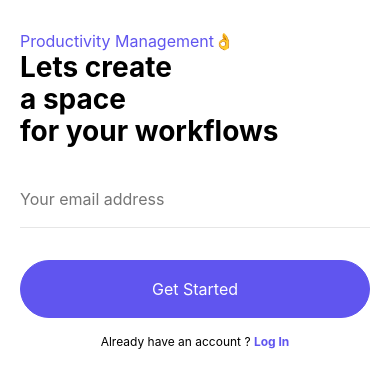
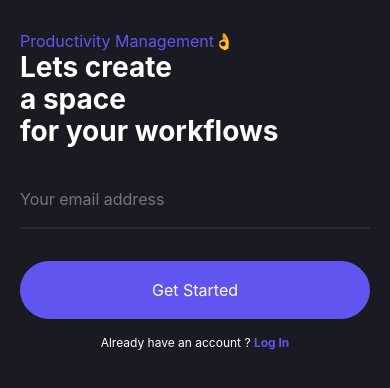
Before and after one commit to 9trocoder/company-x, a React (Create React App) app: page / in a window 390 px wide. Shown: the top 388 px of the page. Built offline with nearby package versions, Linux system fonts and the light colour scheme.

Commit message:
change the full theme

```diff
--- a/src/index.css
+++ b/src/index.css
@@ -15,6 +15,8 @@ body {
   scroll-behavior: smooth;
   position: relative;
   overflow-x: hidden ;
+  background-color: #1a1a22;
+  color: #fff;
 }
 
 code {
--- a/src/pages/Onboarding/BusinessSignup.css
+++ b/src/pages/Onboarding/BusinessSignup.css
@@ -1,6 +1,6 @@
 @media screen and (max-width: 500px) {
   .gobackbtn {
-    border: 1px solid #e6e6e6;
+    border: 3px solid #272935;
     width: 30px;
     height: 30px;
     display: flex;
--- a/src/pages/Onboarding/Firstboard.css
+++ b/src/pages/Onboarding/Firstboard.css
@@ -46,8 +46,10 @@
     padding: 18px 0px 18px 0px;
     color: #1d1d1f;
     border: none;
-    border-bottom: 1px solid #e6e6e6;
+    border-bottom: 2px solid #272935;
     outline: none;
+    background-color: transparent;
+    color: #fff;
   }
 
   .firstboard-input:focus {
```
